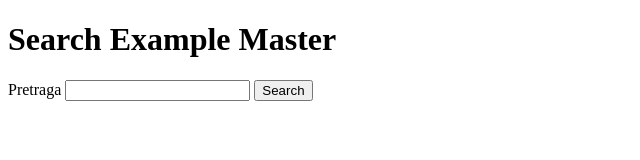
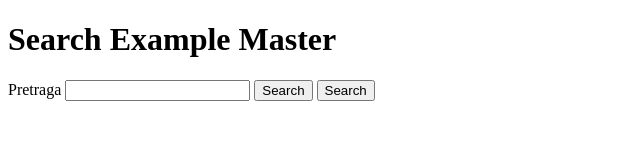
Before and after one commit to webbugt/algebra-git-vjezba-webpack, a website: page index.html in a window 1280 px wide. Shown: the whole page, without its empty margins (0-640 px from the left). Drawn offline with Linux system fonts and the light colour scheme; files whose address does not match are found by name.

Commit message:
button added

```diff
--- a/index.html
+++ b/index.html
@@ -12,6 +12,7 @@
 			<label for="search">Pretraga</label>
 			<input name="searchTerm" id="search" />
 			<button type="submit">Search</button>
+			<button type="submit">Search</button>
 		</form>
 		<div id="results"></div>
 	</body>
```
Lines whose indentation alone changed are shown as unchanged.
